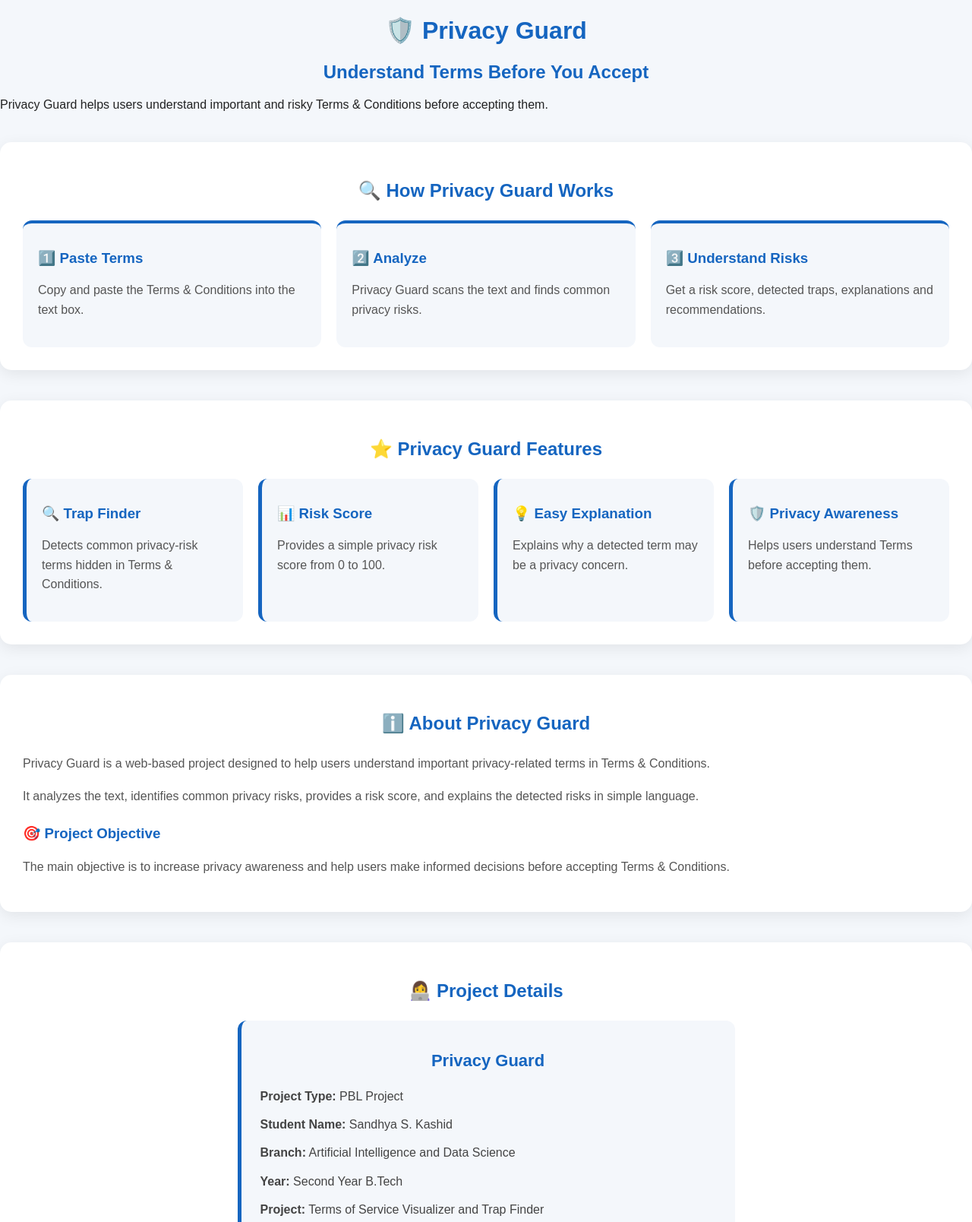
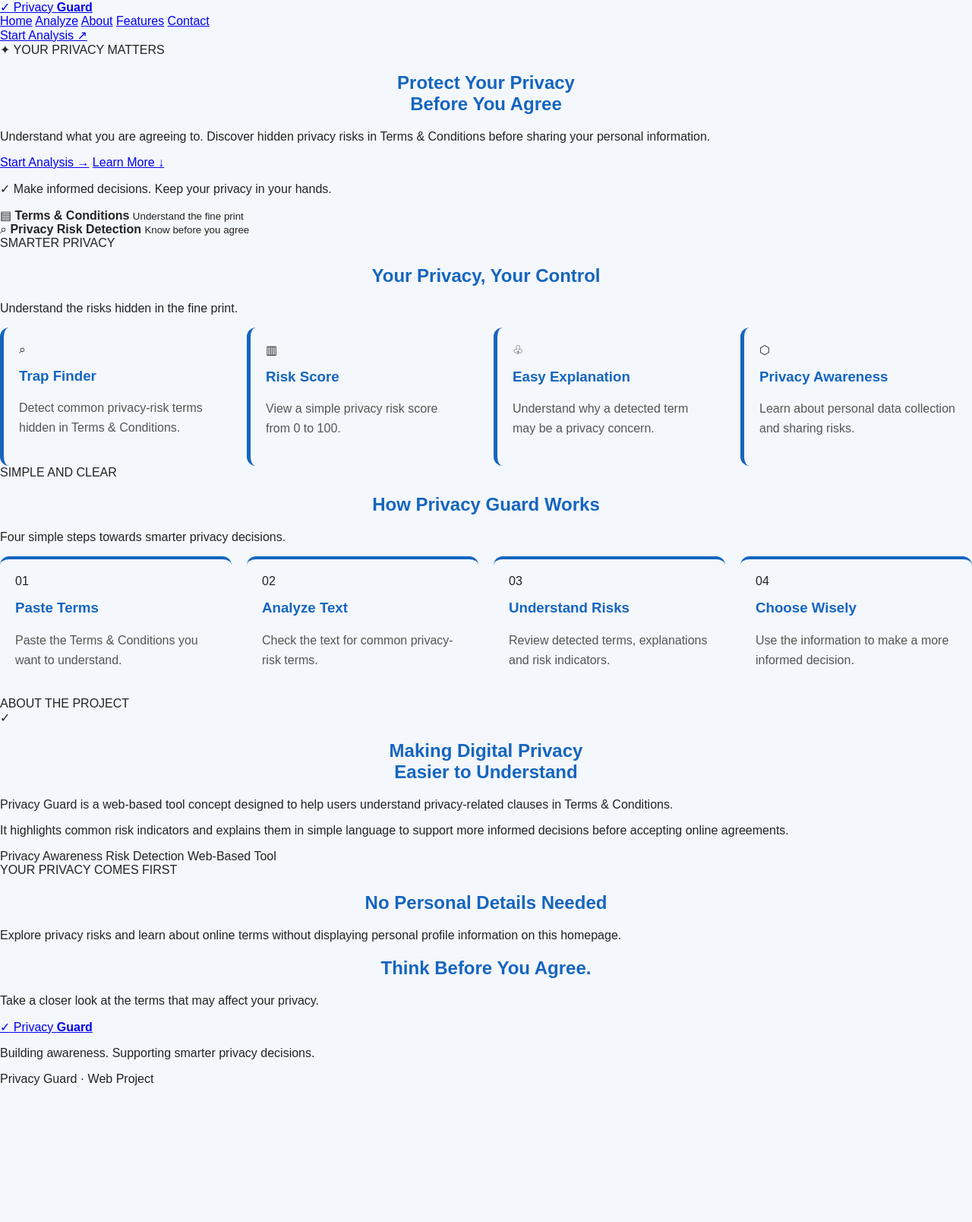
Before and after one commit to sandhyakashid74-wq/privacy-guard, a plain HTML site: page index.html in a window 1280 px wide. Shown: the top 1608 px of the page at 76% size. After the commit the page ends 1429 px from the top, so only its background shows below. Drawn offline with Linux system fonts and the light colour scheme.

Commit message:
Update index.html

```diff
--- a/index.html
+++ b/index.html
@@ -3,140 +3,198 @@
 <head>
   <meta charset="UTF-8">
   <meta name="viewport" content="width=device-width, initial-scale=1.0">
-
-    <title>Privacy Guard</title>
+  <meta name="description" content="Understand privacy risks before accepting online terms.">
+  <title>Privacy Guard | Your Privacy, Your Control</title>
   <link rel="stylesheet" href="style.css">
 </head>
-
 <body>
 
-    <h1>🛡️ Privacy Guard</h1>
+<header class="navbar" id="home">
+  <a class="brand" href="#home">
+    <span class="logo-shield">✓</span>
+    <span>Privacy <b>Guard</b></span>
+  </a>
 
-    <h2>Understand Terms Before You Accept</h2>
+  <nav class="nav-links">
+    <a href="#home">Home</a>
+    <a href="terms.html">Analyze</a>
+    <a href="#about">About</a>
+    <a href="#features">Features</a>
+    <a href="#contact">Contact</a>
+  </nav>
 
-    <p>
-        Privacy Guard helps users understand important and risky
-        Terms & Conditions before accepting them.
+  <a class="nav-button" href="terms.html">Start Analysis ↗</a>
+</header>
+
+<main>
+  <section class="hero section-wrap">
+    <div class="hero-content">
+      <span class="eyebrow">✦ YOUR PRIVACY MATTERS</span>
+
+      <h1>Protect Your Privacy<br>
+        <span>Before You Agree</span>
+      </h1>
+
+      <p class="hero-description">
+        Understand what you are agreeing to. Discover hidden privacy
+        risks in Terms &amp; Conditions before sharing your personal information.
       </p>
 
-    <section class="how-it-works">
+      <div class="hero-buttons">
+        <a class="primary-button" href="terms.html">Start Analysis →</a>
+        <a class="secondary-button" href="#about">Learn More ↓</a>
+      </div>
 
-    <h2>🔍 How Privacy Guard Works</h2>
-
-    <div class="steps">
-
-        <div class="step">
-            <h3>1️⃣ Paste Terms</h3>
-            <p>
-                Copy and paste the Terms & Conditions
-                into the text box.
+      <p class="trust-note">
+        <span class="check-dot">✓</span>
+        Make informed decisions. Keep your privacy in your hands.
       </p>
     </div>
 
-        <div class="step">
-            <h3>2️⃣ Analyze</h3>
-            <p>
-                Privacy Guard scans the text and
-                finds common privacy risks.
-            </p>
+    <div class="hero-visual" aria-label="Privacy protection illustration">
+      <div class="orbit orbit-one"></div>
+      <div class="orbit orbit-two"></div>
+      <div class="orbit orbit-three"></div>
+
+      <div class="shield">
+        <div class="shield-lock">
+          <span class="lock"></span>
+        </div>
       </div>
 
-        <div class="step">
-            <h3>3️⃣ Understand Risks</h3>
-            <p>
-                Get a risk score, detected traps,
-                explanations and recommendations.
-            </p>
+      <div class="floating-card card-top">
+        <span class="card-icon">▤</span>
+        <span>
+          <b>Terms &amp; Conditions</b>
+          <small>Understand the fine print</small>
+        </span>
       </div>
 
+      <div class="floating-card card-bottom">
+        <span class="card-icon">⌕</span>
+        <span>
+          <b>Privacy Risk Detection</b>
+          <small>Know before you agree</small>
+        </span>
+      </div>
+    </div>
+  </section>
+
+  <section class="section-wrap" id="features">
+    <div class="section-heading">
+      <span class="section-kicker">SMARTER PRIVACY</span>
+      <h2>Your Privacy, <span>Your Control</span></h2>
+      <p>Understand the risks hidden in the fine print.</p>
     </div>
 
+    <div class="feature-list">
+      <article class="feature">
+        <div class="feature-icon">⌕</div>
+        <h3>Trap Finder</h3>
+        <p>Detect common privacy-risk terms hidden in Terms &amp; Conditions.</p>
+      </article>
+
+      <article class="feature">
+        <div class="feature-icon">▥</div>
+        <h3>Risk Score</h3>
+        <p>View a simple privacy risk score from 0 to 100.</p>
+      </article>
+
+      <article class="feature">
+        <div class="feature-icon">♧</div>
+        <h3>Easy Explanation</h3>
+        <p>Understand why a detected term may be a privacy concern.</p>
+      </article>
+
+      <article class="feature">
+        <div class="feature-icon">⬡</div>
+        <h3>Privacy Awareness</h3>
+        <p>Learn about personal data collection and sharing risks.</p>
+      </article>
+    </div>
   </section>
-<section class="features">
 
-    <h2>⭐ Privacy Guard Features</h2>
+  <section class="section-wrap info-grid">
+    <div class="info-panel" id="how-it-works">
+      <span class="small-label">SIMPLE AND CLEAR</span>
+      <h2>How Privacy Guard Works</h2>
+      <p class="panel-intro">Four simple steps towards smarter privacy decisions.</p>
 
-    <div class="feature-list">
+      <div class="steps">
+        <article class="step">
+          <div class="step-number">01</div>
+          <h3>Paste Terms</h3>
+          <p>Paste the Terms &amp; Conditions you want to understand.</p>
+        </article>
 
-        <div class="feature">
-            <h3>🔍 Trap Finder</h3>
-            <p>Detects common privacy-risk terms hidden in Terms & Conditions.</p>
+        <article class="step">
+          <div class="step-number">02</div>
+          <h3>Analyze Text</h3>
+          <p>Check the text for common privacy-risk terms.</p>
+        </article>
+
+        <article class="step">
+          <div class="step-number">03</div>
+          <h3>Understand Risks</h3>
+          <p>Review detected terms, explanations and risk indicators.</p>
+        </article>
+
+        <article class="step">
+          <div class="step-number">04</div>
+          <h3>Choose Wisely</h3>
+          <p>Use the information to make a more informed decision.</p>
+        </article>
+      </div>
     </div>
 
-        <div class="feature">
-            <h3>📊 Risk Score</h3>
-            <p>Provides a simple privacy risk score from 0 to 100.</p>
+    <div class="info-panel about-panel" id="about">
+      <span class="small-label">ABOUT THE PROJECT</span>
+      <div class="document-art" aria-hidden="true">
+        <i></i><i></i><i></i><i></i>
+        <span>✓</span>
       </div>
 
-        <div class="feature">
-            <h3>💡 Easy Explanation</h3>
-            <p>Explains why a detected term may be a privacy concern.</p>
-        </div>
-
-        <div class="feature">
-            <h3>🛡️ Privacy Awareness</h3>
-            <p>Helps users understand Terms before accepting them.</p>
-        </div>
-
-    </div>
-
-</section>
-<section class="about-project">
-
-    <h2>ℹ️ About Privacy Guard</h2>
-
+      <h2>Making Digital Privacy<br>Easier to Understand</h2>
       <p>
-        Privacy Guard is a web-based project designed to help users
-        understand important privacy-related terms in Terms & Conditions.
+        Privacy Guard is a web-based tool concept designed to help users
+        understand privacy-related clauses in Terms &amp; Conditions.
+      </p>
+      <p>
+        It highlights common risk indicators and explains them in simple
+        language to support more informed decisions before accepting online agreements.
       </p>
 
+      <div class="project-tags">
+        <span>Privacy Awareness</span>
+        <span>Risk Detection</span>
+        <span>Web-Based Tool</span>
+      </div>
+    </div>
+  </section>
+
+  <section class="section-wrap privacy-note" id="contact">
+    <span class="small-label">YOUR PRIVACY COMES FIRST</span>
+    <h2>No Personal Details Needed</h2>
     <p>
-        It analyzes the text, identifies common privacy risks,
-        provides a risk score, and explains the detected risks
-        in simple language.
+      Explore privacy risks and learn about online terms without displaying
+      personal profile information on this homepage.
     </p>
+  </section>
 
-    <h3>🎯 Project Objective</h3>
+  <section class="section-wrap final-cta">
+    <h2>Think Before You Agree.</h2>
+    <p>Take a closer look at the terms that may affect your privacy.</p>
+  </section>
+</main>
 
-    <p>
-        The main objective is to increase privacy awareness and
-        help users make informed decisions before accepting
-        Terms & Conditions.
-    </p>
-
-</section>
-<section class="student-details">
-
-    <h2>👩‍💻 Project Details</h2>
-
-    <div class="student-card">
-
-        <h3>Privacy Guard</h3>
-
-        <p><b>Project Type:</b> PBL Project</p>
-
-        <p><b>Student Name:</b> Sandhya S. Kashid</p>
-
-        <p><b>Branch:</b> Artificial Intelligence and Data Science</p>
-
-        <p><b>Year:</b> Second Year B.Tech</p>
-
-        <p><b>Project:</b> Terms of Service Visualizer and Trap Finder</p>
-
-    </div>
-
-</section>
-<div style="text-align: center; margin: 30px;">
-    <button onclick="goNext()">Next →</button>
-</div>
-
-<script>
-    function goNext() {
-        window.location.href = "terms.html";
-    }
-</script>
-
-    <script src="script.js"></script>
+<footer class="footer">
+  <a class="brand" href="#home">
+    <span class="logo-shield">✓</span>
+    <span>Privacy <b>Guard</b></span>
+  </a>
+  <p>Building awareness. Supporting smarter privacy decisions.</p>
+  <span>Privacy Guard · Web Project</span>
+</footer>
 
 </body>
 </html>
```
Lines whose indentation alone changed are shown as unchanged.
